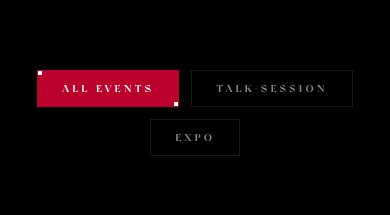
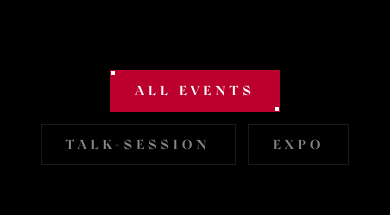
Before and after one commit to NayanUnni95/sathwa, a Next.js app: page /events in a window 390 px wide. Shown: the part 271-486 px from the top of the page. Built offline with nearby package versions, Linux system fonts and the light colour scheme; no server answers.

Commit message:
chore: increase text size in filter options

```diff
--- a/app/competitions/page.tsx
+++ b/app/competitions/page.tsx
@@ -57,7 +57,7 @@ export default function CompetitionsPage() {
                 key={category}
                 type="button"
                 onClick={() => setActiveFilter(category)}
-                className={`group relative px-6 py-2.5 md:px-10 md:py-3.5 text-[10px] md:text-xs tracking-[0.3em] uppercase font-[KyivTypeTitling] transition-all duration-500 overflow-hidden border ${
+                className={`group relative px-6 py-2.5 md:px-10 md:py-3.5 text-[13px] md:text-xs tracking-[0.3em] uppercase font-[KyivTypeTitling] transition-all duration-500 overflow-hidden border ${
                   activeFilter === category
                     ? "border-[#BC002D] text-white"
                     : "border-white/10 text-[#EAE0D5]/60 hover:text-[#EAE0D5] hover:border-white/30"
--- a/app/events/page.tsx
+++ b/app/events/page.tsx
@@ -57,7 +57,7 @@ export default function EventsPage() {
                 key={category}
                 type="button"
                 onClick={() => setActiveFilter(category)}
-                className={`group relative px-6 py-2.5 md:px-10 md:py-3.5 text-[10px] md:text-xs tracking-[0.3em] uppercase font-[KyivTypeTitling] transition-all duration-500 overflow-hidden border ${
+                className={`group relative px-6 py-2.5 md:px-10 md:py-3.5 text-[13px] md:text-xs tracking-[0.3em] uppercase font-[KyivTypeTitling] transition-all duration-500 overflow-hidden border ${
                   activeFilter === category
                     ? "border-[#BC002D] text-white"
                     : "border-white/10 text-[#EAE0D5]/60 hover:text-[#EAE0D5] hover:border-white/30"
--- a/app/workshops/page.tsx
+++ b/app/workshops/page.tsx
@@ -57,7 +57,7 @@ export default function WorkshopsPage() {
                 key={category}
                 type="button"
                 onClick={() => setActiveFilter(category)}
-                className={`group relative px-6 py-2.5 md:px-10 md:py-3.5 text-[10px] md:text-xs tracking-[0.3em] uppercase font-[KyivTypeTitling] transition-all duration-500 overflow-hidden border ${
+                className={`group relative px-6 py-2.5 md:px-10 md:py-3.5 text-[13px] md:text-xs tracking-[0.3em] uppercase font-[KyivTypeTitling] transition-all duration-500 overflow-hidden border ${
                   activeFilter === category
                     ? "border-[#BC002D] text-white"
                     : "border-white/10 text-[#EAE0D5]/60 hover:text-[#EAE0D5] hover:border-white/30"
```
